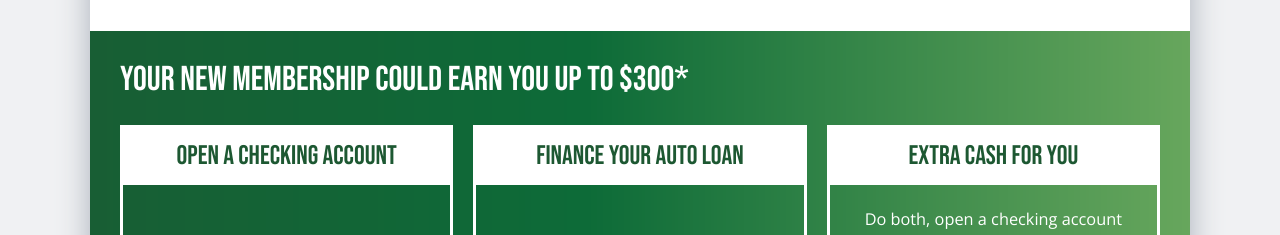
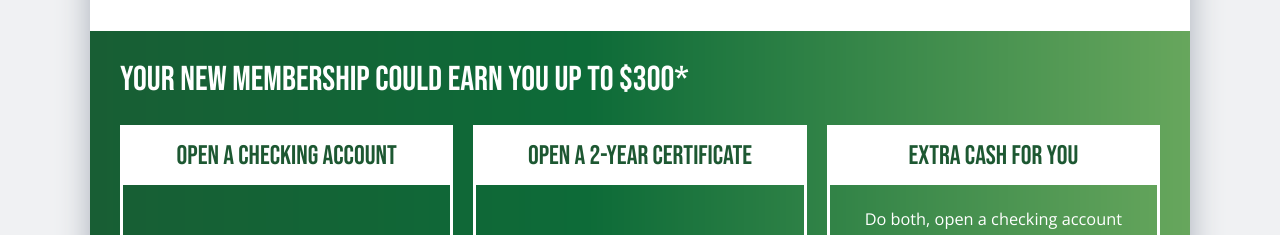
Before and after one commit to giraphcreative/servingamericaslibrarycommunity.org, a website: page apply.html in a window 1280 px wide. Shown: the part 940-1175 px from the top of the page. Drawn offline with nearby package versions, Linux system fonts and the light colour scheme.

Commit message:
Fix cert header in member graphic.

```diff
--- a/apply.html
+++ b/apply.html
@@ -35,7 +35,7 @@
 					</div>
 				</div>
 				<div class="col">
-					<div class="col-header">Finance Your Auto Loan</div>
+					<div class="col-header">Open a 2-year Certificate</div>
 					<div class="col-content">
 						<p class="pad-2">Open a 2-year share certificate or IRA certificate with a $10,000 minimum deposit** and you could earn:</p>
 						<p><img src="img/col-2.png?v=3" /></p>
```
Also changed, not shown: index.html (+1 -1 lines).
